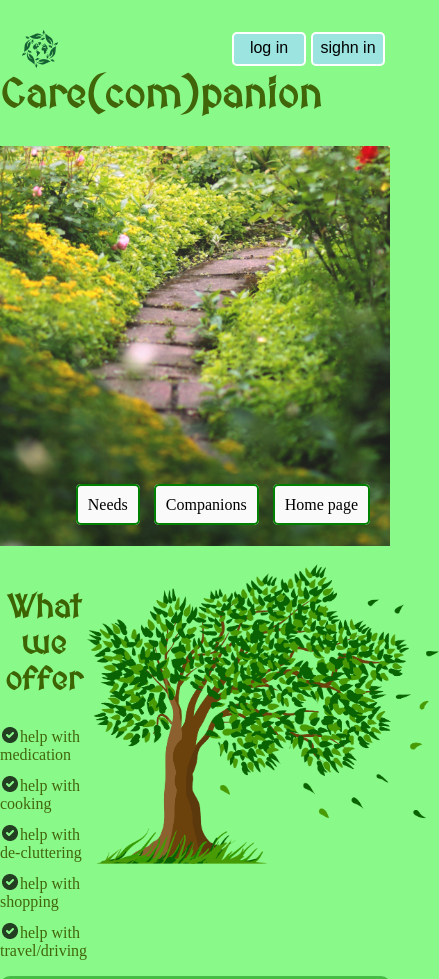
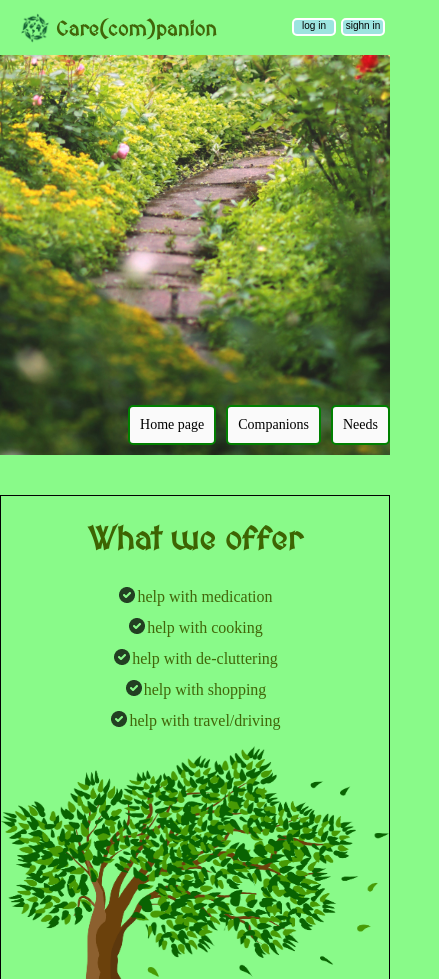
Before and after one commit to Developer1JMC/care-companion, a plain HTML site: page src/index.html in a window 390 px wide. Shown: the top 979 px of the page, 439 px wide, since content can reach past the window. Drawn offline with Linux system fonts and the light colour scheme; a web font is replaced by a local one.

Commit message:
Phone optermization

```diff
--- a/src/index.html
+++ b/src/index.html
@@ -6,15 +6,18 @@
     <link rel="icon" href="/Symbol.png" type="image/x-icon">
     <meta charset="UTF-8">
     <meta name="viewport" content="width=device-width, initial-scale=1.0">
-    <meta name="description" content="Learn about possible companions you can get in touch with to help with your daily routines">
+    <meta name="description"
+        content="Learn about possible companions you can get in touch with to help with your daily routines">
     <meta name="keywords" content="Companion, Carepanion, jobs">
     <meta name="author" content="CareCompanion">
     <meta name="robots" content="index, follow">
     <meta property="og:title" content="CareCompanion">
-    <meta property="og:description" content="Learn about possible companions you can get in touch with to help with your daily routines">
+    <meta property="og:description"
+        content="Learn about possible companions you can get in touch with to help with your daily routines">
     <meta property="og:image" content="/ElderlyCare.jpg">
     <meta name="twitter:title" content="CareCompanion Careers">
-    <meta name="twitter:description" content="Learn about possible companions you can get in touch with to help with your daily routines">
+    <meta name="twitter:description"
+        content="Learn about possible companions you can get in touch with to help with your daily routines">
     <meta name="twitter:image" content="/ElderlyCare.jpg">
     <link rel="stylesheet" , href="styles.css">
     <link rel="preconnect" href="https://fonts.googleapis.com">
@@ -40,7 +43,7 @@
         <span>
             <a class="button" href="https://jovian.com/learn" target="_blank">Needs</a>
             <a class="button" href="https://jovian.com/learn" target="_blank">Companions</a>
-            <a class="button1 button" href="https://jovian.com/learn" target="_blank">Home page</a>
+            <a class="button" href="https://jovian.com/learn" target="_blank">Home page</a>
         </span>
     </div>
 
@@ -55,8 +58,9 @@
                     <li><img src="Check.png" class="check-mark" alt="check">help with travel/driving</li>
                 </ul>
             </div>
-        <img src="tree.png" alt="old people" height="300" style="margin: 0 auto;">
+            <img src="tree.png" alt="old people" height="300">
     </div>
+
     <div class="biggerbox">
         <h4>More about us</h4>
         <div class="about">
--- a/src/styles.css
+++ b/src/styles.css
@@ -2,6 +2,46 @@ html{
     font-size: 16px;
     color: rgb(65, 102, 9);
     font-weight: 500;
+}
+@media screen and (max-width: 570px){
+    .about{
+        border: 1px solid black;
+        display: flex;
+        flex-direction: column;
+        object-fit:cover;
+    }
+    .imageoverlap span{
+        display: flex;
+        flex-direction: row-reverse;
+    }
+    .imageoverlap span a{
+        font-size: 14px;
+    }
+    .mediumBox .biggerbox2{
+        margin-top: 10px;
+
+    }
+    .about .mediumBox{
+        width: 90%;
+        margin: 0 auto;
+    }
+    .about .bigbox{
+        width: 100%;
+        text-align: center;
+    }
+    #header{
+        font-size: 20px;
+        margin-right: 5px;
+    }
+    #header #symbol{
+        height: 30px;
+    }
+    body .box1 {
+        font-size: 10px;
+        height: 14px;
+        width: 40px;
+        padding: 0px;
+    }
 }
 
 .box1{
@@ -36,9 +76,9 @@ html{
     color: black;
     text-decoration: none
 }
-.button1{
+/* .button1{
     margin-right: 20px;
-}
+} */
 .button:hover{
     background-color: black;
     color: white;
```
Lines whose indentation alone changed are shown as unchanged.
